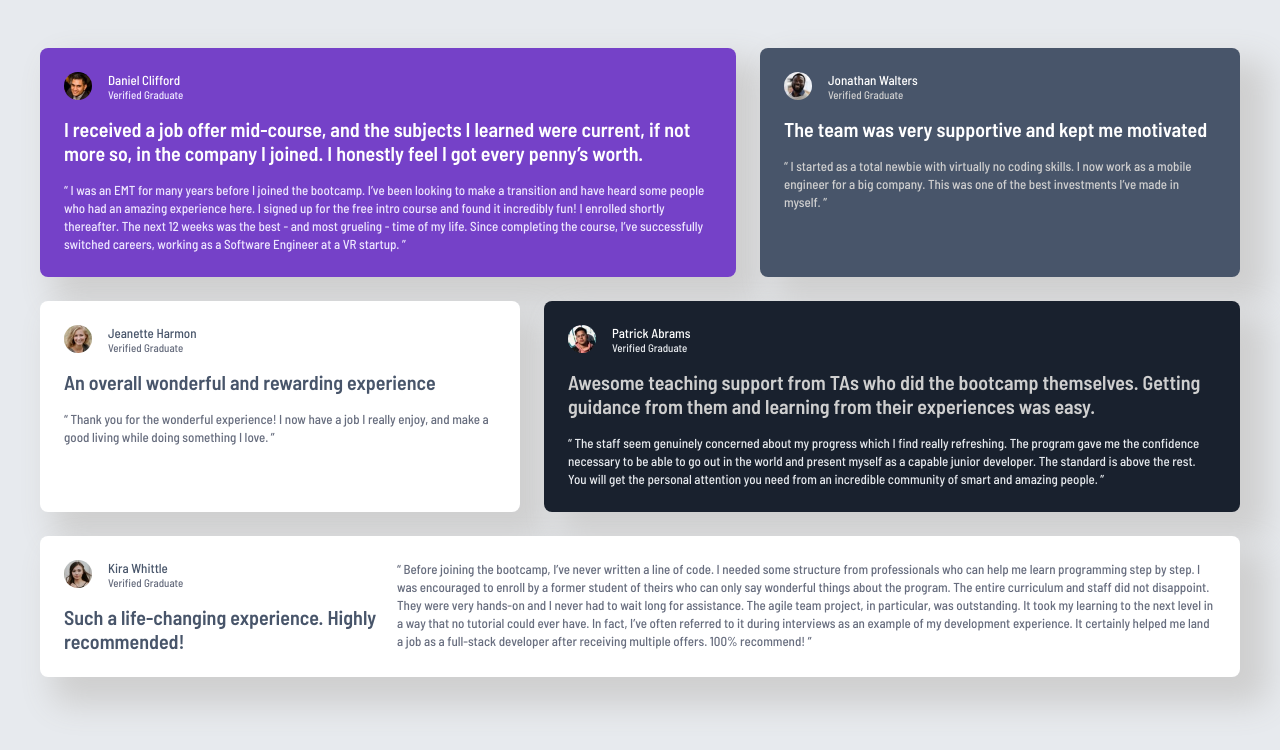
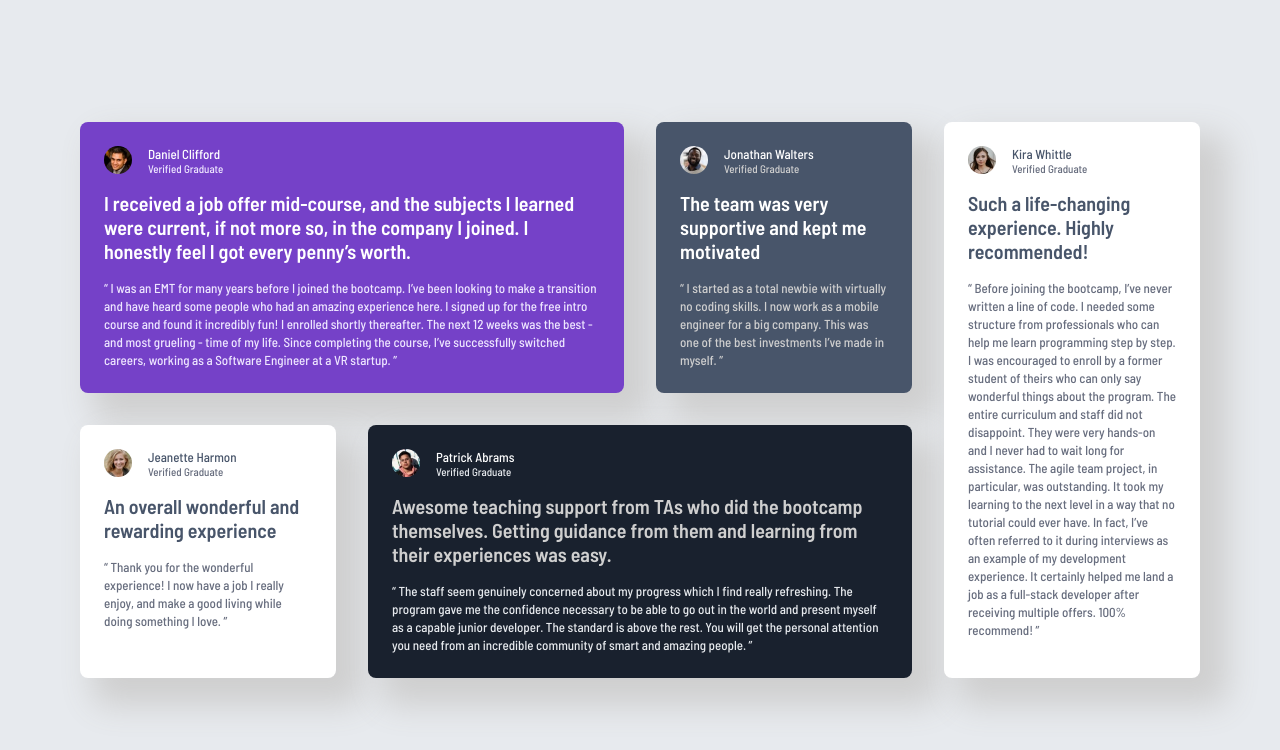
Before and after one commit to JesuSaid/testimonials-grid-section, a plain HTML site: page index.html in a window 1280 px wide. Drawn offline with Linux system fonts and the light colour scheme.

Commit message:
feat(layout): add desktop testimonial grid.
Arrange the cards in four columns and center the layout within a maximum-width container.

```diff
--- a/styles.css
+++ b/styles.css
@@ -207,7 +207,6 @@ p, h2, blockquote {
 
     .testimonial--kira {
         grid-area: 3/1/3/4;
-        display: grid;
         grid-template-columns: auto 1fr 3fr;
         grid-template-rows: auto 1fr;
     }
@@ -227,5 +226,31 @@ p, h2, blockquote {
     .testimonial--kira > .testimonial__quote {
         grid-area: 1/3/span 2/4;
     }
+}
 
+@media screen and (min-width: 64rem) {
+    body {
+        padding: 3rem;
+        display: flex;
+        align-items: center;
+        justify-content: center;
+        min-height: 100vh;
+    }
+
+    .main {
+        grid-template-columns: 1fr 1fr 1fr 1fr;
+        grid-template-rows: auto auto;
+        gap: 2rem;
+        max-width: 70rem;
+    }
+
+    .testimonial--kira {
+        grid-area: 1/4/3/5;
+        grid-template-columns: auto 1fr;
+        grid-template-rows: auto auto auto;
+    }
+
+    .testimonial--kira > .testimonial__quote {
+        grid-area: 3/1/3/3;
+    }
 }
```
